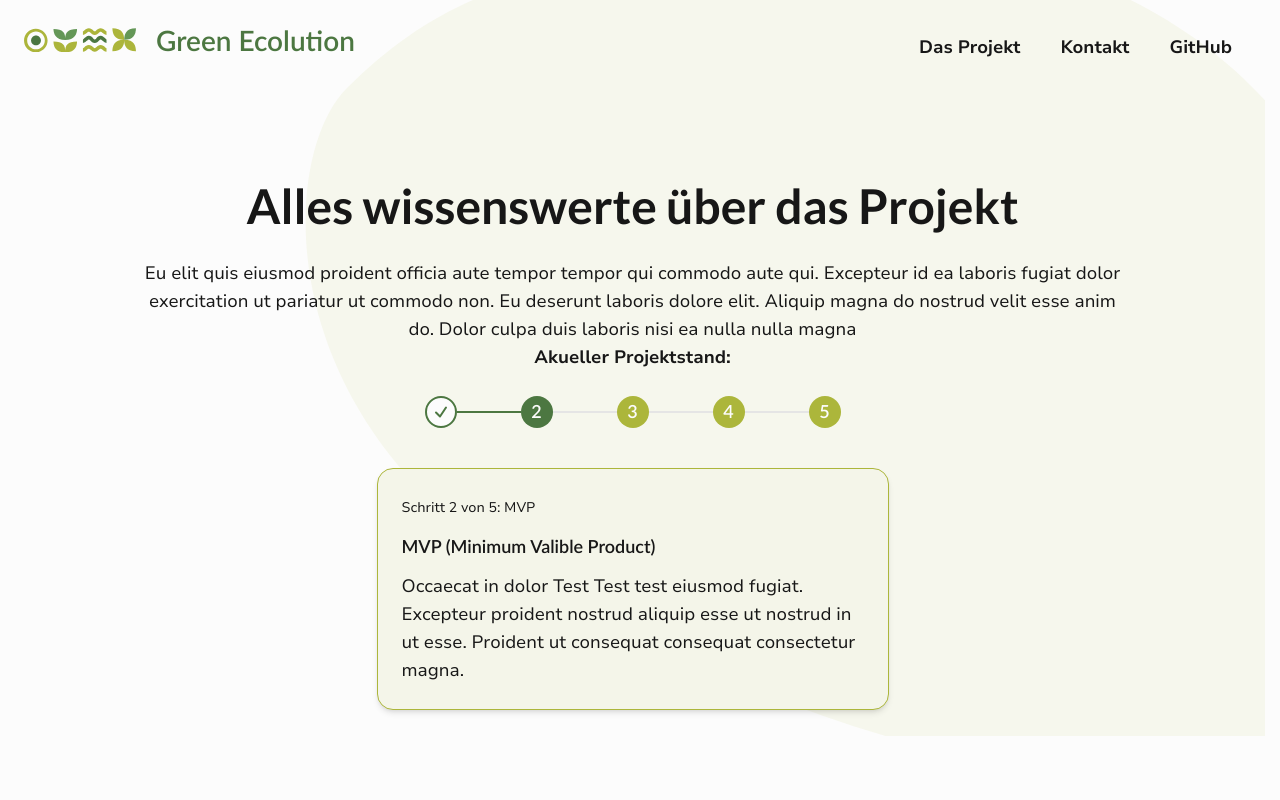
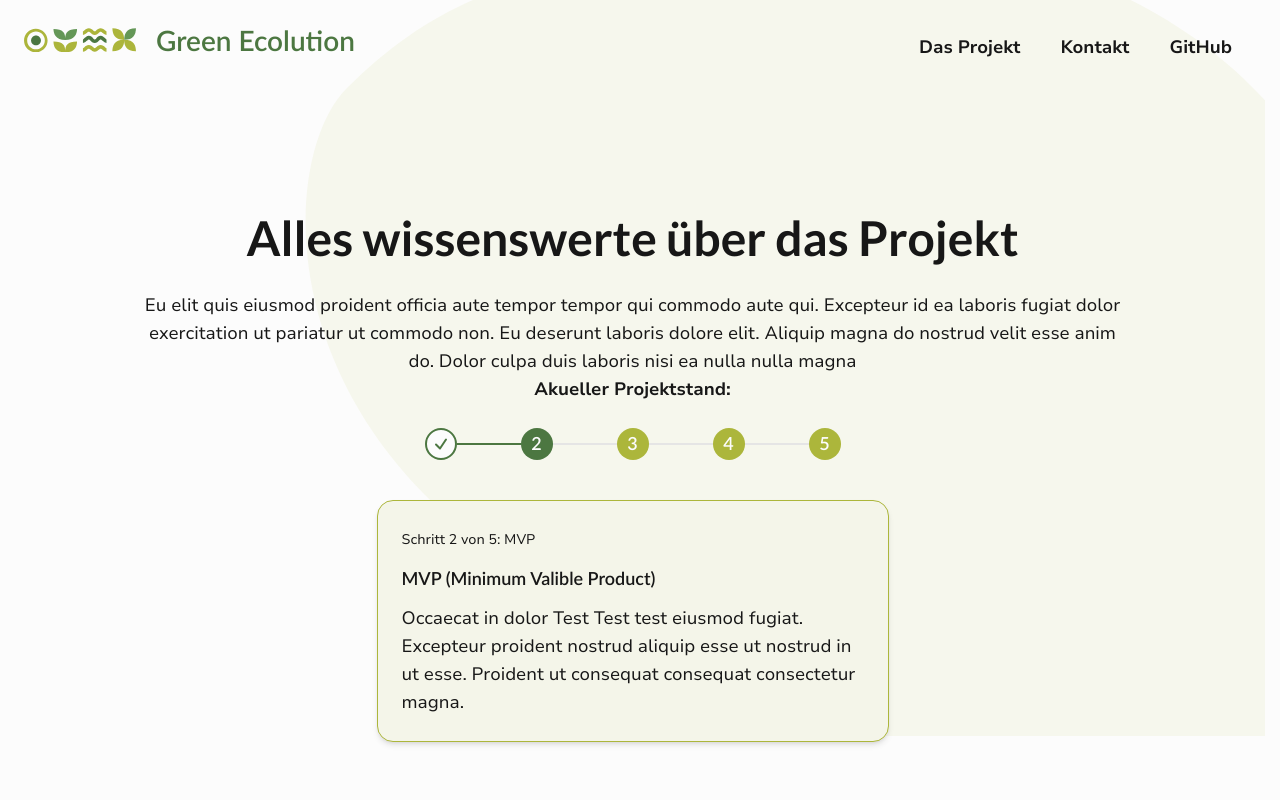
Before and after one commit to green-ecolution/project-website, a React (Vite) app: page /projekt in a window 1280 px wide. Shown: the top 800 px of the page. Built offline with nearby package versions, Linux system fonts and the light colour scheme.

Commit message:
fix: update spacing

```diff
--- a/src/tsx/components/sections/Advantages.tsx
+++ b/src/tsx/components/sections/Advantages.tsx
@@ -20,7 +20,7 @@ function Advantages() {
     ];
 
     return (
-        <section className="px-4 max-w-208 mx-auto my-28 md:px-6 md:grid md:grid-cols-2 md:grid-rows-2 md:gap-6 lg:gap-10 lg:my-36 lg:max-w-screen-lg xl:my-44 xl:max-w-screen-xl">
+        <section className="px-4 max-w-208 mx-auto my-28 md:px-6 md:grid md:grid-cols-2 md:grid-rows-2 md:gap-6 lg:gap-10 lg:my-36 lg:max-w-screen-lg xl:my-52 xl:max-w-screen-xl">
             <article className="mb-8 lg:mb-14">
                 <h2 className="font-lato font-bold text-2xl mb-6 lg:text-3xl">
                     Alle weiteren Funktionen und Vorteile im Überblick.
--- a/src/tsx/components/sections/DashboardPreview.tsx
+++ b/src/tsx/components/sections/DashboardPreview.tsx
@@ -3,7 +3,7 @@ import dashboardAnimation from "../../../json/dashboardAnimation.json"
 
 function DashboardPreview() {
   return (
-    <section className="mb-28 px-4 max-w-208 mx-auto md:px-6 lg:mb-36 xl:max-w-screen-lg xl:mb-44">
+    <section className="my-28 px-4 max-w-208 mx-auto md:px-6 lg:my-36 xl:max-w-screen-lg xl:my-52">
         <article className="mb-8 g:mb-14 md:text-center">
             <h2 className="font-lato font-bold text-2xl mb-6 lg:text-3xl">
                 Fundierte Handlungsempfehlungen<br/>
--- a/src/tsx/components/sections/Faq.tsx
+++ b/src/tsx/components/sections/Faq.tsx
@@ -2,7 +2,7 @@ import Accordion from "../Accordion";
 
 function Faq() {
   return (
-    <section className="px-4 max-w-208 mx-auto my-28 md:px-6 lg:my-36 xl:my-44">
+    <section className="px-4 max-w-208 mx-auto my-28 md:px-6 lg:my-36 xl:my-52">
         <h2 className="font-lato font-bold text-center text-2xl mb-6 lg:mb-10 lg:text-3xl">
             Oft gestellte Fragen zu Green Ecolution
         </h2>
--- a/src/tsx/components/sections/Hero.tsx
+++ b/src/tsx/components/sections/Hero.tsx
@@ -3,21 +3,16 @@ import React, { ReactNode } from 'react';
 interface HeroProps {
     headline: string;
     description: string;
-    isDark?: boolean;
     children: ReactNode;
 }
 
-const Hero: React.FC<HeroProps> = ({ headline, description, isDark = false, children }) => {
+const Hero: React.FC<HeroProps> = ({ headline, description, children }) => {
     return (
-        <section className={`relative overflow-hidden before:bg-cover before:w-4/5 before:h-[100vh] before:max-h-[45rem] before:absolute before:-right-4 before:-top-16 before:-z-10 before:bg-no-repeat sm:before:-right-10 lg:before:max-h-[55rem] xl:before:w-[70rem] xl:before:-right-40 2xl:before:right-[10%] 2xl:before:bg-contain
-            ${isDark ? 'before:bg-background-dark-dot' : 'before:bg-background-light-dot'}`}
-        >
-            <div className="py-28 px-4 max-w-208 mx-auto md:px-6 lg:py-36 xl:py-44 xl:max-w-screen-lg">
-                <h1 className="font-lato font-bold text-4xl mb-4 lg:mb-6 lg:text-5xl lg:text-center xl:text-6xl">{headline}</h1>
-                <p className="lg:text-center">{description}</p>
+        <section className="my-28 px-4 max-w-208 mx-auto md:px-6 lg:my-36 xl:my-52 xl:max-w-screen-lg">
+            <h1 className="font-lato font-bold text-4xl mb-4 lg:mb-6 lg:text-5xl lg:text-center xl:text-6xl">{headline}</h1>
+            <p className="lg:text-center">{description}</p>
 
-                {children}
-            </div>
+            {children}
         </section>
     );
 };
--- a/src/tsx/components/sections/Introduction.tsx
+++ b/src/tsx/components/sections/Introduction.tsx
@@ -37,7 +37,7 @@ function Introduction() {
     }
 
     return (
-        <section className="max-w-208 mx-auto my-28 lg:my-36 lg:max-w-screen-lg lg:grid lg:grid-cols-[1fr,1.5fr] lg:gap-x-10 lg:items-center xl:my-44 xl:grid-cols-2 xl:max-w-screen-xl">
+        <section className="max-w-208 mx-auto my-28 lg:my-36 lg:max-w-screen-lg lg:grid lg:grid-cols-[1fr,1.5fr] lg:gap-x-10 lg:items-center xl:my-52 xl:grid-cols-2 xl:max-w-screen-xl">
             <article className="px-4 mb-8 md:px-6 lg:mb-14">
                 <h2 className="font-lato font-bold text-2xl mb-6 lg:text-3xl">
                     Was beinhaltet smartes Grünflächenmanagement alles?
--- a/src/tsx/components/sections/Process.tsx
+++ b/src/tsx/components/sections/Process.tsx
@@ -18,7 +18,7 @@ function Process() {
     };
 
     return (
-        <section className="my-28 lg:my-36 xl:my-44">
+        <section className="my-28 lg:my-36 xl:my-52">
             <article className="px-4 mb-8 max-w-208 mx-auto md:px-6 lg:mb-14 lg:text-center xl:max-w-screen-lg">
                 <h2 className="font-lato font-bold text-2xl mb-6 lg:text-3xl">
                     Der aktuelle Projektfortschritt
--- a/src/tsx/pages/ProjectPage.tsx
+++ b/src/tsx/pages/ProjectPage.tsx
@@ -9,7 +9,7 @@ function ProjectPage() {
     const heroDescription = "Eu elit quis eiusmod proident officia aute tempor tempor qui commodo aute qui. Excepteur id ea laboris fugiat dolor exercitation ut pariatur ut commodo non. Eu deserunt laboris dolore elit. Aliquip magna do nostrud velit esse anim do. Dolor culpa duis laboris nisi ea nulla nulla magna"
 
     return (
-        <main>
+        <main className="relative overflow-hidden before:bg-cover before:bg-background-light-dot before:w-4/5 before:h-[100vh] before:max-h-[45rem] before:absolute before:-right-4 before:-top-16 before:-z-10 before:bg-no-repeat sm:before:-right-10 lg:before:max-h-[55rem] xl:before:w-[70rem] xl:before:-right-40 2xl:before:right-[10%] 2xl:before:bg-contain">
             <Hero headline={heroHeadline} description={heroDescription}>
                 <ProjectHeroContent />
             </Hero>
```
